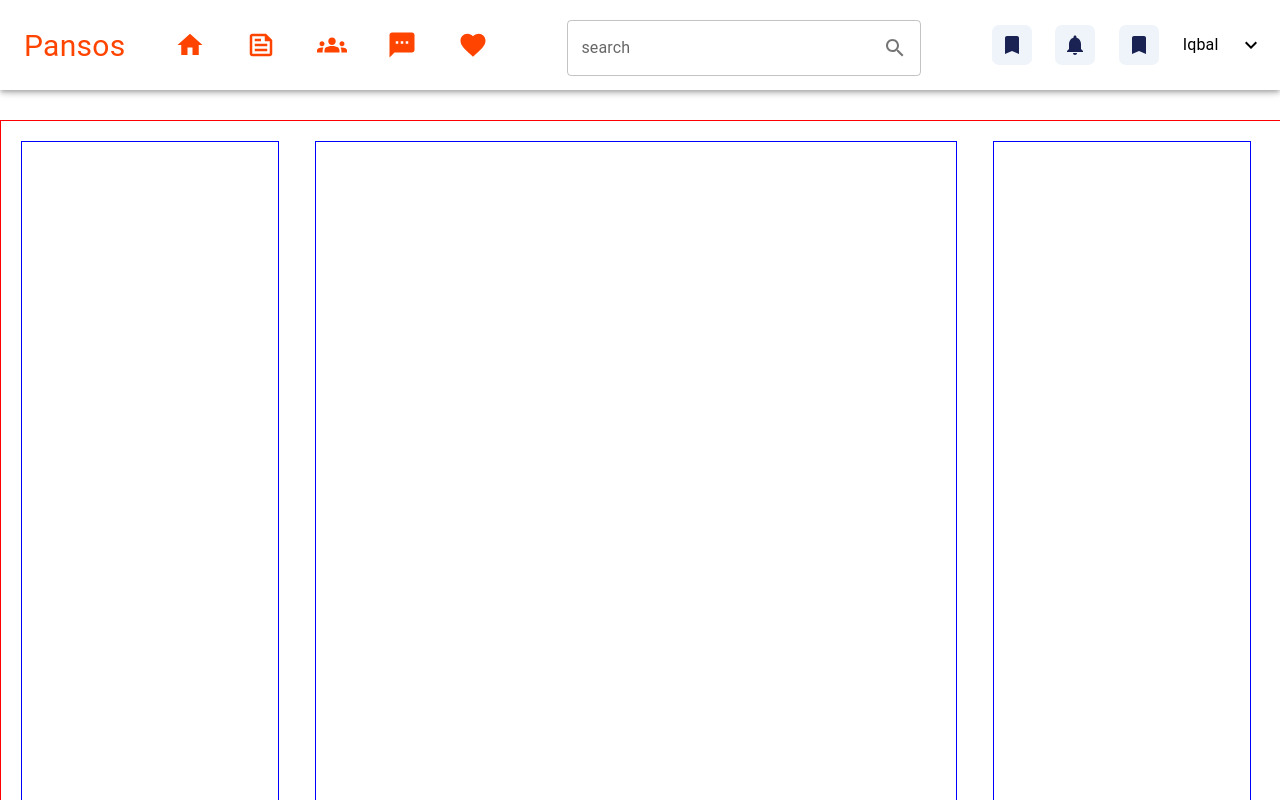
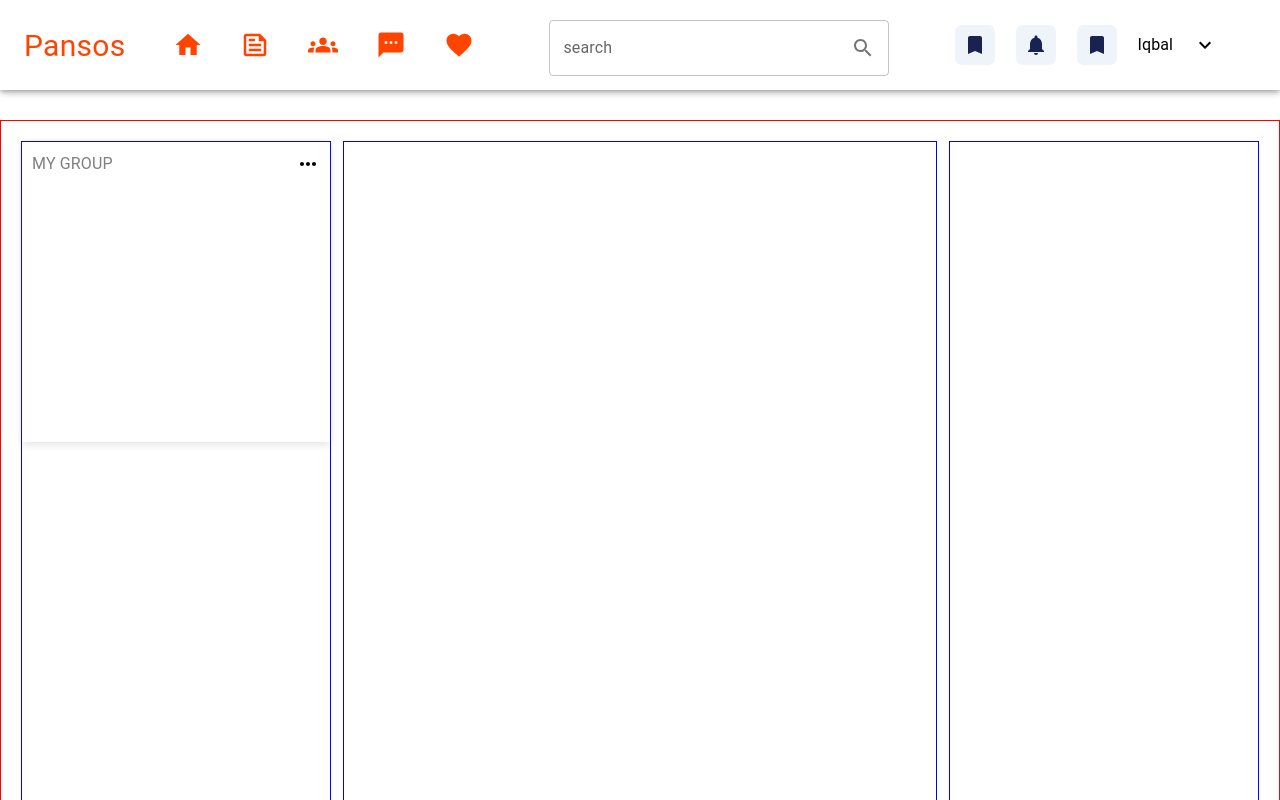
Before and after one commit to Iqbal0786/social-media-app, a React (Create React App) app: page / in a window 1280 px wide. Shown: the top 800 px of the page. Built offline with nearby package versions, Linux system fonts and the light colour scheme.

Commit message:
added component

```diff
--- a/src/components/FriendsAndGroup.jsx
+++ b/src/components/FriendsAndGroup.jsx
@@ -1,11 +1,12 @@
 import { Box } from '@mui/material'
 import React from 'react'
+import MyGroup from './MyGroup'
 
 export default function FriendsAndGroup() {
   return (
   <>
-    <Box sx={{width:"20%" , heigth:"100%" , border:"1px solid blue"}}>
-
+    <Box sx={{width:"25%" , heigth:"100%" , border:"1px solid blue"}}>
+     <MyGroup/>
     </Box>
   </>
   )
--- a/src/components/Home.jsx
+++ b/src/components/Home.jsx
@@ -1,9 +1,5 @@
 import {
-  Accordion,
-  AccordionDetails,
-  AccordionSummary,
   AppBar,
-  TextField,
   Toolbar,
   Typography,
 } from "@mui/material";
@@ -37,7 +33,7 @@ export default function Home() {
       </AppBar>
 
         {/* main content box */}
-        <Box sx={{width:"100%" , height:"800px" ,border:"1px solid red",marginTop:"120px" ,position:"fixed" ,display:"flex" , justifyContent:"space-between" ,gap:"10px" , padding:"20px"}}>
+        <Box sx={{width:"100%" , height:"800px" ,border:"1px solid red",marginTop:"120px" ,display:"flex" , justifyContent:"space-between" ,gap:"10px" , padding:"20px",marginBottom:"300px"}}>
 
          <FriendsAndGroup/>
          <MainContent/>
--- a/src/components/MainContent.jsx
+++ b/src/components/MainContent.jsx
@@ -1,10 +1,11 @@
-import { Box } from '@mui/material'
+import { Box, Typography } from '@mui/material'
 import React from 'react'
 
 export default function MainContent() {
   return (
     <>
-    <Box sx={{width:"50%" , heigth:"100%" , border:"1px solid blue"}}>
+    <Box sx={{width:"48%" , heigth:"100%" , border:"1px solid blue"}}>
+
 
     </Box>
     </>
--- /dev/null
+++ b/src/components/MyGroup.jsx
@@ -0,0 +1,20 @@
+import { Box, Typography } from "@mui/material";
+import React from "react";
+import MoreHorizIcon from '@mui/icons-material/MoreHoriz';
+export default function MyGroup() {
+  return <>
+
+  <Box sx={{width:"100%" , height:"300px" , boxShadow: "rgba(99, 99, 99, 0.2) 0px 2px 8px 0px"}}>
+  <Box sx={{width:"100%" , display:"flex",justifyContent:"space-between",padding:"10px"}}>
+       <Typography sx={{color:"gray"}}>MY GROUP</Typography>
+       <MoreHorizIcon/>
+      </Box>
+
+  </Box>
+
+  <Box>
+
+  </Box>
+
+  </>;
+}
--- a/src/components/UserInfoAndActivity.jsx
+++ b/src/components/UserInfoAndActivity.jsx
@@ -5,7 +5,7 @@ export default function UserInfoAndActivity() {
   return (
     <>
 
-    <Box sx={{width:"20%" , heigth:"100%" , border:"1px solid blue" , marginRight:"50px"}}>
+    <Box sx={{width:"25%" , heigth:"100%" , border:"1px solid blue"}}>
 
      </Box>
     </>
--- a/src/index.css
+++ b/src/index.css
@@ -11,3 +11,8 @@ code {
   font-family: source-code-pro, Menlo, Monaco, Consolas, 'Courier New',
     monospace;
 }
+*{
+  margin: 0px;
+  padding: 0px;
+  box-sizing: border-box;
+}
```
